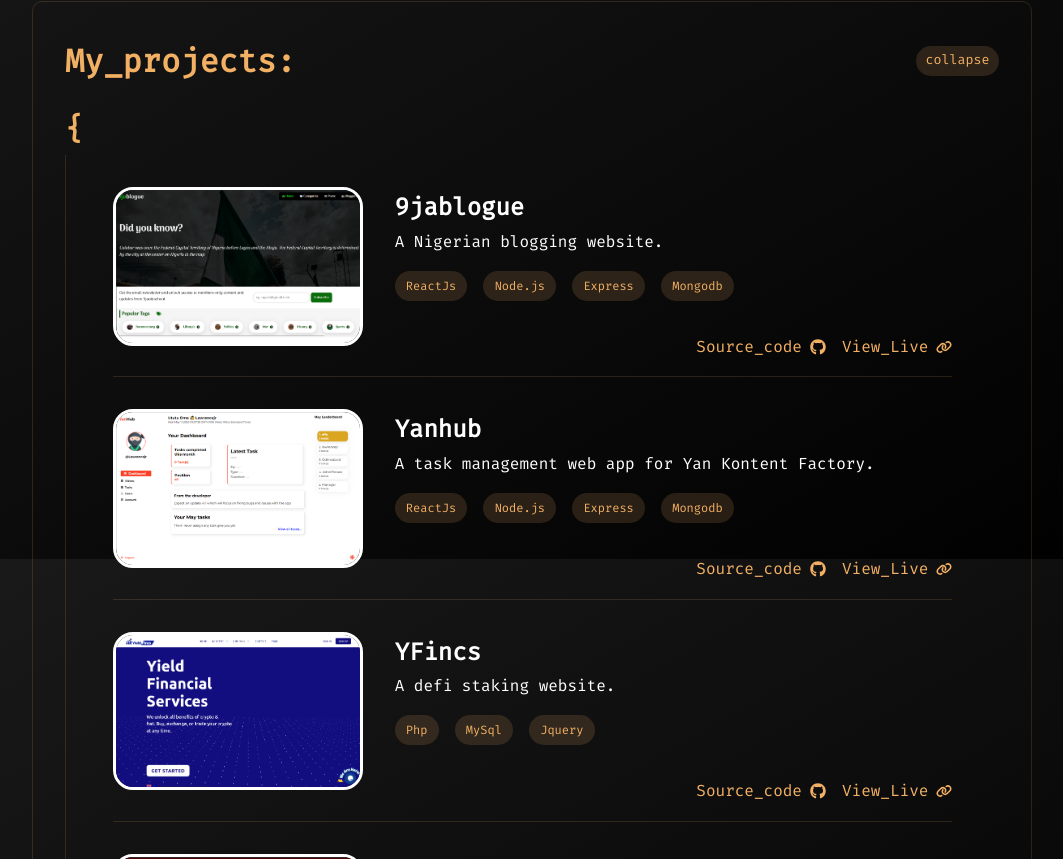
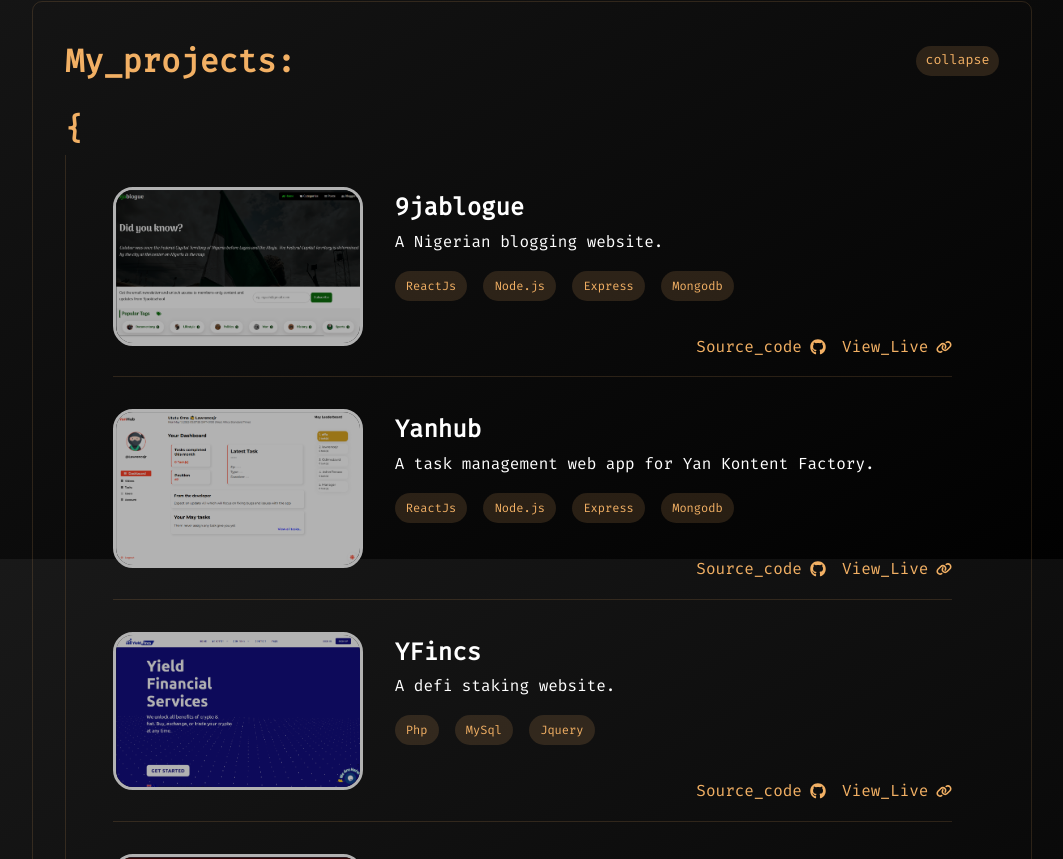
Before and after one commit to lawrencejr5/my-portfolio, a Next.js app: page / in a window 1280 px wide. Shown: the part 2641-3500 px from the top of the page, without its empty margins (108-1171 px from the left). Built offline with nearby package versions, Linux system fonts and the light colour scheme.

Commit message:
reduced brightness for project images

```diff
--- a/app/styles/style.scss
+++ b/app/styles/style.scss
@@ -403,8 +403,13 @@ body {
                         .project-img {
                             width: 250px;
                             height: 100%;
+                            filter: brightness(0.7);
                             border-radius: 20px;
+                            cursor: pointer;
                             border: 3px solid $primary_white;
+                        }
+                        .project-img:hover {
+                            filter: brightness(1);
                         }
 
                         .project-info {
```
